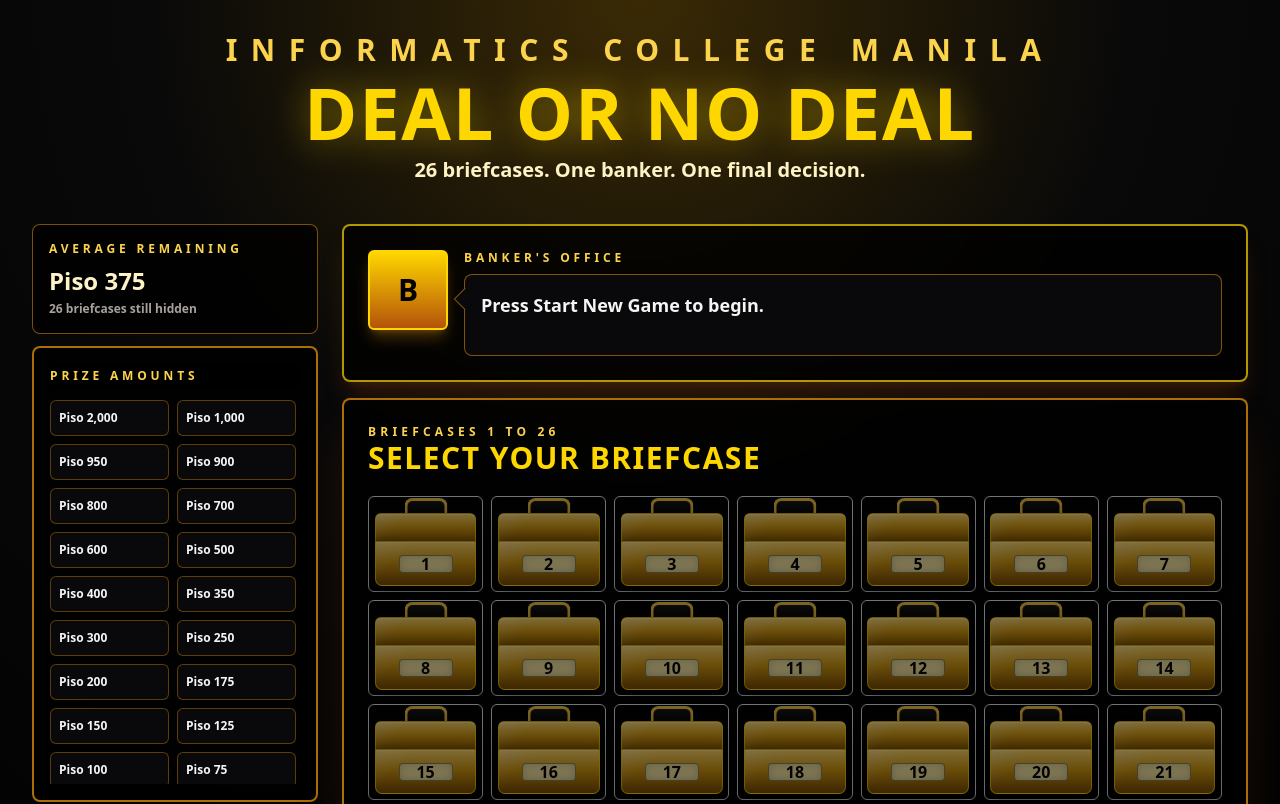
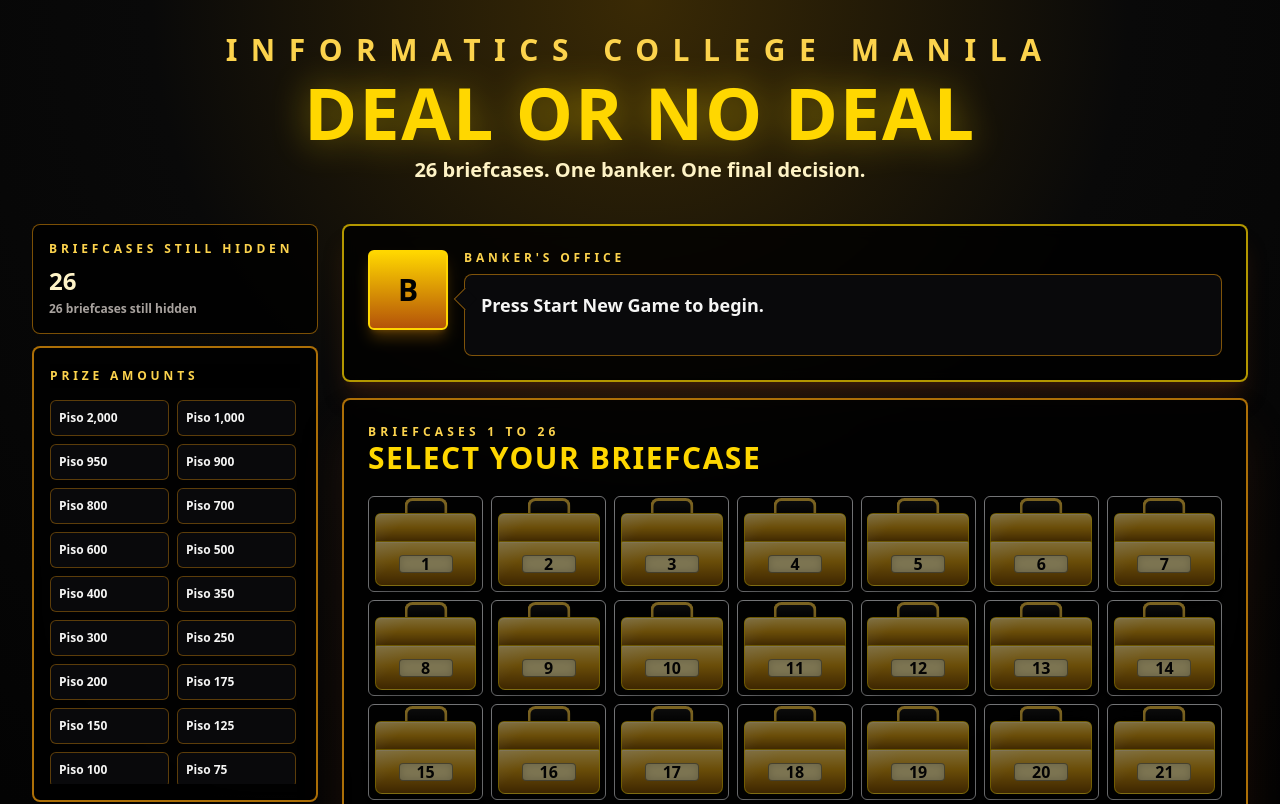
Before and after one commit to Ziyon0615/Deal_or_NoDeal, a Next.js app: page / in a window 1280 px wide. Shown: the top 804 px of the page. Built offline with nearby package versions, Linux system fonts and the light colour scheme.

Commit message:
Update prize panel wording

```diff
--- a/components/PrizePanel.tsx
+++ b/components/PrizePanel.tsx
@@ -28,10 +28,6 @@
   totalRoundReveals,
 }: PrizePanelProps) {
   const sortedPrizes = [...prizes].sort((a, b) => b - a)
-  const averageRemaining =
-    remainingBoxes.length > 0
-      ? Math.floor(remainingBoxes.reduce((total, value) => total + value, 0) / remainingBoxes.length)
-      : 0
 
   return (
     <aside className="space-y-3 lg:sticky lg:top-4">
@@ -57,10 +53,12 @@
       {remainingBoxes.length > 0 && !gameOver && (
         <div className="rounded-lg border border-amber-500/50 bg-black/80 p-4">
           <p className="mb-2 text-xs font-black uppercase tracking-[0.32em] text-amber-300">
-            Average Remaining
+            Briefcases Still Hidden
           </p>
-          <p className="text-2xl font-black text-amber-100">{formatPiso(averageRemaining)}</p>
-          <p className="mt-1 text-xs font-semibold text-stone-400">{remainingBoxes.length} briefcases still hidden</p>
+          <p className="text-2xl font-black text-amber-100">{remainingBoxes.length}</p>
+          <p className="mt-1 text-xs font-semibold text-stone-400">
+            {remainingBoxes.length} briefcases still hidden
+          </p>
         </div>
       )}
 
```
